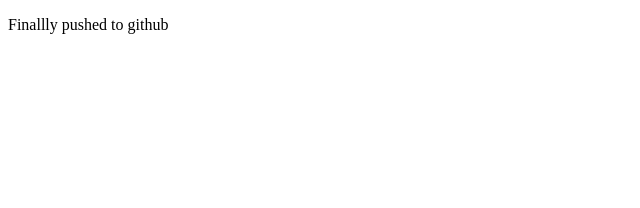
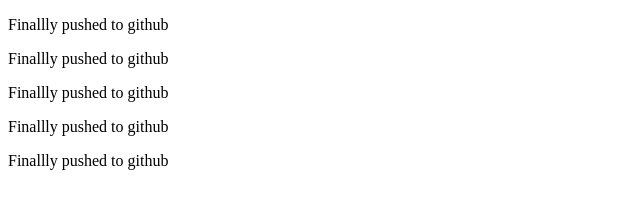
Before and after one commit to rrbehappy/geturl, a plain HTML site: page new.html in a window 1280 px wide. Shown: the whole page, without its empty margins (0-640 px from the left). Drawn offline with Linux system fonts and the light colour scheme.

Commit message:
Suc commit

```diff
--- a/new.html
+++ b/new.html
@@ -8,5 +8,9 @@
   </head>
   <body>
     <p>Finallly pushed to github</p>
+    <p>Finallly pushed to github</p>
+    <p>Finallly pushed to github</p>
+    <p>Finallly pushed to github</p>
+    <p>Finallly pushed to github</p>
   </body>
 </html>
```
